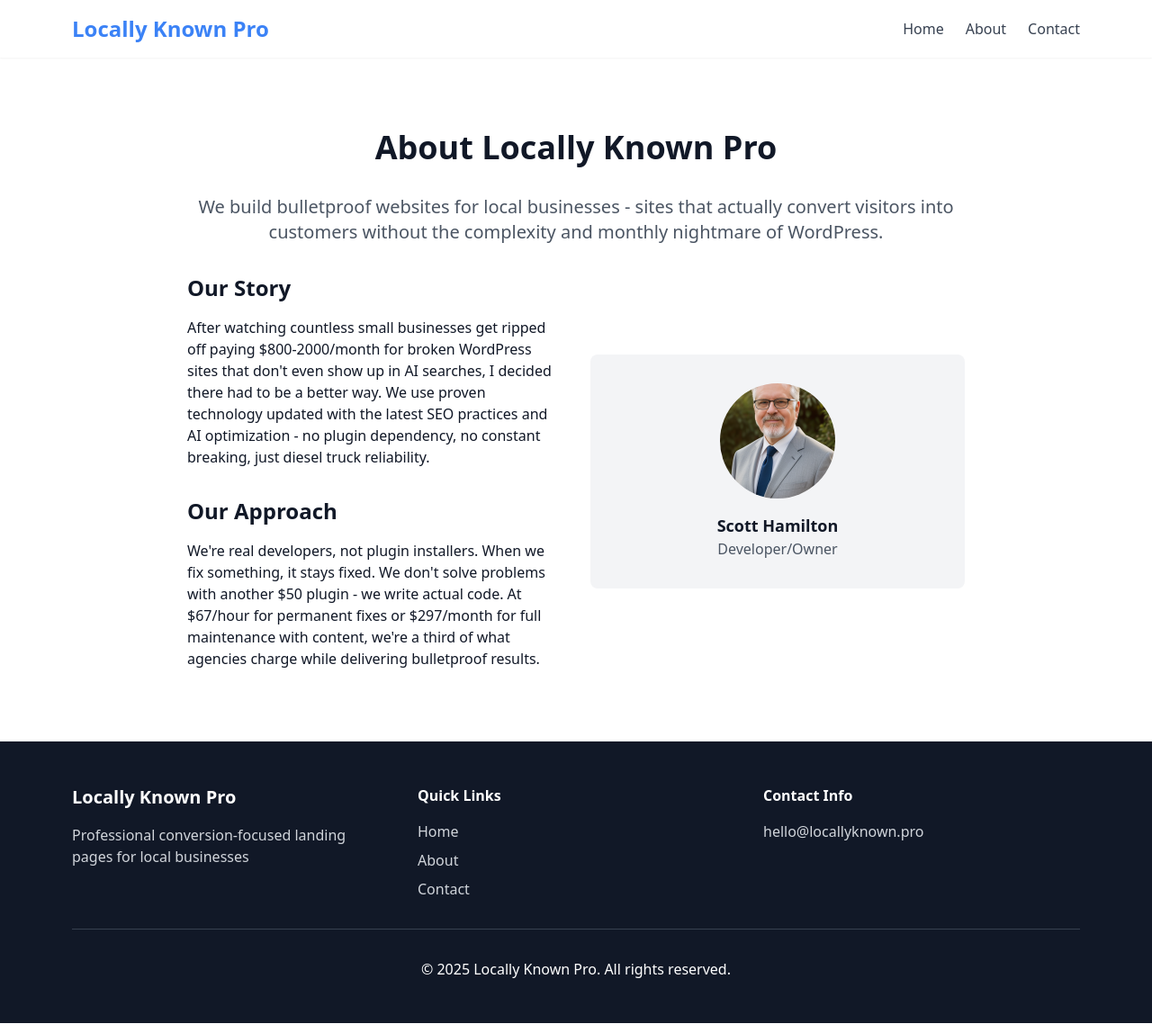
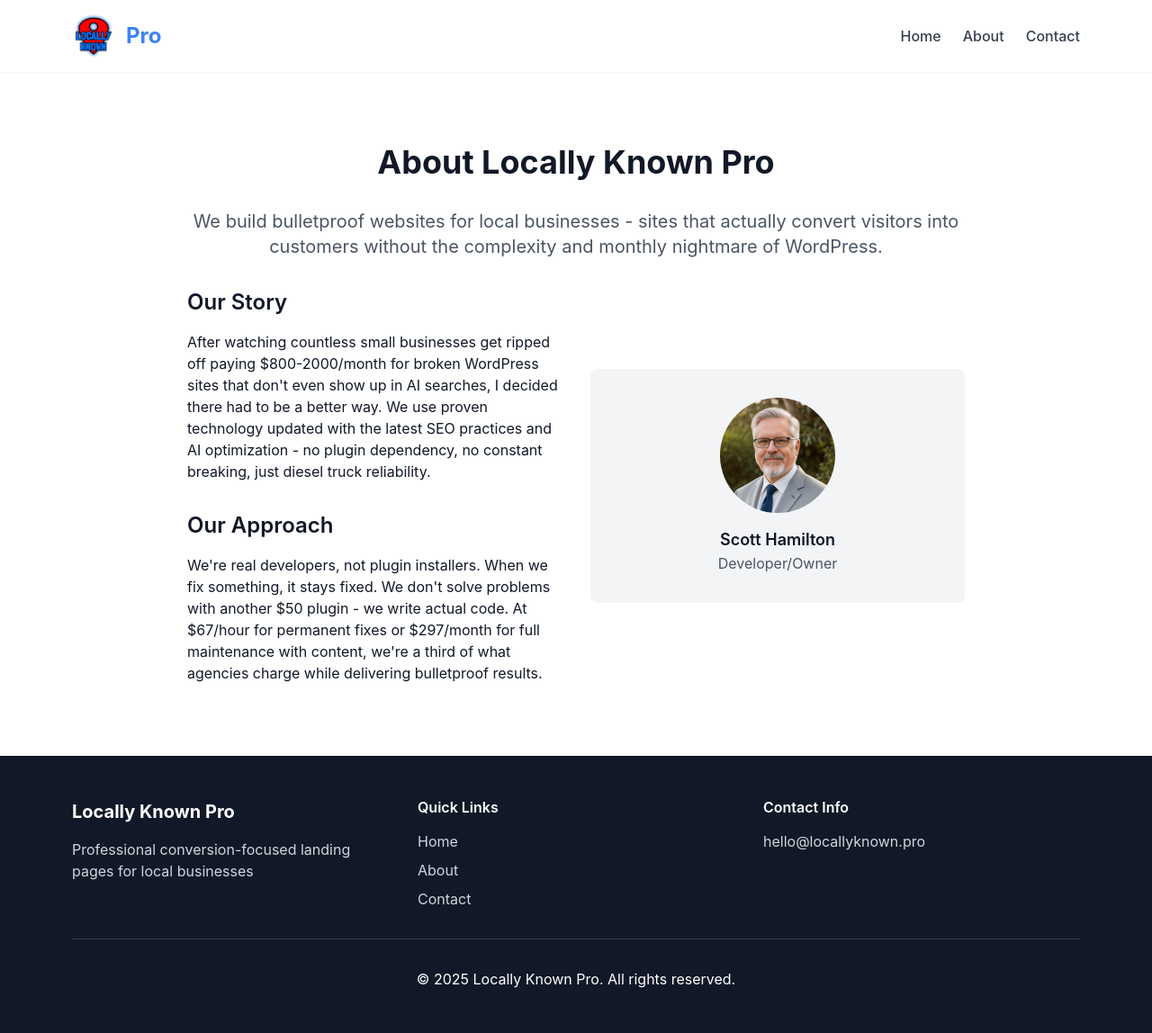
Before and after one commit to azure-architect/jekyll-blank-repo, a Jekyll site: the page built from about.html, in a window 1280 px wide. Shown: the whole page at 90% size. Built offline with Jekyll 4.4.1, drawn with Linux system fonts in a browser that asks for light colours.

Commit message:
Add Prompt font locally and implement as primary typography
- Downloaded Prompt font family (Regular, Medium, SemiBold, Bold) from Google Fonts
- Stored font files locally in /assets/fonts/ for better performance and privacy
- Created fonts.css with @font-face declarations and typography rules
- Updated default layout to preload critical fonts and include font CSS
- Configured Tailwind to use Prompt as the default sans-serif font
- No external Google Fonts requests - fully self-hosted solution

Benefits:
- Faster loading (no external DNS/SSL handshake)
- GDPR compliant (no Google tracking)
- Works offline
- Better performance on GitHub Pages

🤖 Generated with [Claude Code](https://claude.ai/code)

Co-Authored-By: Claude <noreply@anthropic.com>

```diff
--- a/_includes/header.html
+++ b/_includes/header.html
@@ -1,8 +1,9 @@
 <header class="bg-white shadow-sm">
     <div class="max-w-6xl mx-auto px-4 py-4">
         <nav class="flex items-center justify-between">
-            <div class="text-2xl font-bold text-primary">
-                Locally Known Pro
+            <div class="flex items-center space-x-3">
+                <img src="/assets/images/locally-known-logo.png" alt="Locally Known" class="h-12 w-auto">
+                <span class="text-2xl font-bold text-primary">Pro</span>
             </div>
             <div class="hidden md:flex space-x-6">
                 <a href="#hero" class="text-gray-700 hover:text-primary">Home</a>
--- a/_layouts/default.html
+++ b/_layouts/default.html
@@ -5,6 +5,13 @@
     <meta name="viewport" content="width=device-width, initial-scale=1.0">
     <title>{% if page.title %}{{ page.title }} - {% endif %}{{ site.title }}</title>
     <meta name="description" content="{% if page.description %}{{ page.description }}{% else %}{{ site.description }}{% endif %}">
+
+    <!-- Preload Critical Font -->
+    <link rel="preload" href="/assets/fonts/prompt-regular.woff2" as="font" type="font/woff2" crossorigin>
+    <link rel="preload" href="/assets/fonts/prompt-semibold.woff2" as="font" type="font/woff2" crossorigin>
+
+    <!-- Font CSS -->
+    <link rel="stylesheet" href="/assets/css/fonts.css">
 
     <!-- TailwindCSS -->
     <script src="/assets/js/tailwind.min.js"></script>
@@ -20,6 +27,10 @@
                         primary: '#3B82F6',
                         secondary: '#10B981',
                         accent: '#F59E0B'
+                    },
+                    fontFamily: {
+                        'sans': ['Prompt', 'ui-sans-serif', 'system-ui', '-apple-system', 'BlinkMacSystemFont', 'Segoe UI', 'Roboto', 'Helvetica Neue', 'Arial', 'sans-serif'],
+                        'prompt': ['Prompt', 'sans-serif']
                     }
                 }
             }
--- a/about.html
+++ b/about.html
@@ -8,7 +8,7 @@ description: Learn about our mission to help local businesses convert more visit
 
 <section class="py-20">
     <div class="max-w-4xl mx-auto px-4">
-        <h1 class="text-4xl font-bold mb-8 text-center">About {{ site.title }}</h1>
+        <h1 class="text-4xl font-bold mb-8 text-center">About Locally Known Pro</h1>
 
         <div class="prose prose-lg mx-auto">
             <p class="text-xl text-gray-600 mb-8 text-center">
@@ -26,7 +26,7 @@ description: Learn about our mission to help local businesses convert more visit
 
                 <div class="bg-gray-100 p-8 rounded-lg">
                     <div class="w-32 h-32 rounded-full mx-auto mb-4">
-                        <img src="/assets/images/scott-hamilton.png" alt="Scott Hamilton" class="w-32 h-32 rounded-full object-cover">
+                        <img src="/assets/images/scott-hamilton.png" alt="Scott Hamilton" class="w-32 h-32 rounded-full object-cover object-top">
                     </div>
                     <h3 class="font-semibold text-lg text-center">Scott Hamilton</h3>
                     <p class="text-gray-600 text-center">Developer/Owner</p>
--- /dev/null
+++ b/assets/css/fonts.css
@@ -0,0 +1,93 @@
+/* Prompt Font Family - Locally Hosted */
+
+/* Regular (400) */
+@font-face {
+  font-family: 'Prompt';
+  font-style: normal;
+  font-weight: 400;
+  font-display: swap;
+  src: url('/assets/fonts/prompt-regular.woff2') format('woff2');
+  unicode-range: U+0000-00FF, U+0131, U+0152-0153, U+02BB-02BC, U+02C6, U+02DA, U+02DC, U+2000-206F, U+2074, U+20AC, U+2122, U+2191, U+2193, U+2212, U+2215, U+FEFF, U+FFFD;
+}
+
+/* Medium (500) */
+@font-face {
+  font-family: 'Prompt';
+  font-style: normal;
+  font-weight: 500;
+  font-display: swap;
+  src: url('/assets/fonts/prompt-medium.woff2') format('woff2');
+  unicode-range: U+0000-00FF, U+0131, U+0152-0153, U+02BB-02BC, U+02C6, U+02DA, U+02DC, U+2000-206F, U+2074, U+20AC, U+2122, U+2191, U+2193, U+2212, U+2215, U+FEFF, U+FFFD;
+}
+
+/* SemiBold (600) */
+@font-face {
+  font-family: 'Prompt';
+  font-style: normal;
+  font-weight: 600;
+  font-display: swap;
+  src: url('/assets/fonts/prompt-semibold.woff2') format('woff2');
+  unicode-range: U+0000-00FF, U+0131, U+0152-0153, U+02BB-02BC, U+02C6, U+02DA, U+02DC, U+2000-206F, U+2074, U+20AC, U+2122, U+2191, U+2193, U+2212, U+2215, U+FEFF, U+FFFD;
+}
+
+/* Bold (700) */
+@font-face {
+  font-family: 'Prompt';
+  font-style: normal;
+  font-weight: 700;
+  font-display: swap;
+  src: url('/assets/fonts/prompt-bold.woff2') format('woff2');
+  unicode-range: U+0000-00FF, U+0131, U+0152-0153, U+02BB-02BC, U+02C6, U+02DA, U+02DC, U+2000-206F, U+2074, U+20AC, U+2122, U+2191, U+2193, U+2212, U+2215, U+FEFF, U+FFFD;
+}
+
+/* Apply Prompt as the primary font */
+:root {
+  --font-primary: 'Prompt', -apple-system, BlinkMacSystemFont, 'Segoe UI', Roboto, Oxygen, Ubuntu, Cantarell, 'Helvetica Neue', sans-serif;
+  --font-heading: 'Prompt', -apple-system, BlinkMacSystemFont, 'Segoe UI', Roboto, Oxygen, Ubuntu, Cantarell, 'Helvetica Neue', sans-serif;
+  --font-body: 'Prompt', -apple-system, BlinkMacSystemFont, 'Segoe UI', Roboto, Oxygen, Ubuntu, Cantarell, 'Helvetica Neue', sans-serif;
+}
+
+/* Base Typography */
+body {
+  font-family: var(--font-body);
+  font-weight: 400;
+  font-size: 16px;
+  line-height: 1.6;
+  -webkit-font-smoothing: antialiased;
+  -moz-osx-font-smoothing: grayscale;
+}
+
+h1, h2, h3, h4, h5, h6 {
+  font-family: var(--font-heading);
+  font-weight: 600;
+  line-height: 1.2;
+}
+
+h1 { font-weight: 700; }
+h2 { font-weight: 600; }
+h3 { font-weight: 600; }
+h4 { font-weight: 500; }
+h5 { font-weight: 500; }
+h6 { font-weight: 500; }
+
+strong, b {
+  font-weight: 600;
+}
+
+/* Button text */
+button, .btn, .button {
+  font-family: var(--font-primary);
+  font-weight: 500;
+}
+
+/* Form elements */
+input, textarea, select {
+  font-family: var(--font-primary);
+  font-weight: 400;
+}
+
+/* Navigation */
+nav, .nav, .navbar {
+  font-family: var(--font-primary);
+  font-weight: 500;
+}
```
Also changed, not shown: assets/fonts/prompt-bold.woff2 (added), assets/fonts/prompt-medium.woff2 (added), assets/fonts/prompt-regular.woff2 (added), assets/fonts/prompt-semibold.woff2 (added), assets/images/locally-known-logo.png (added).
